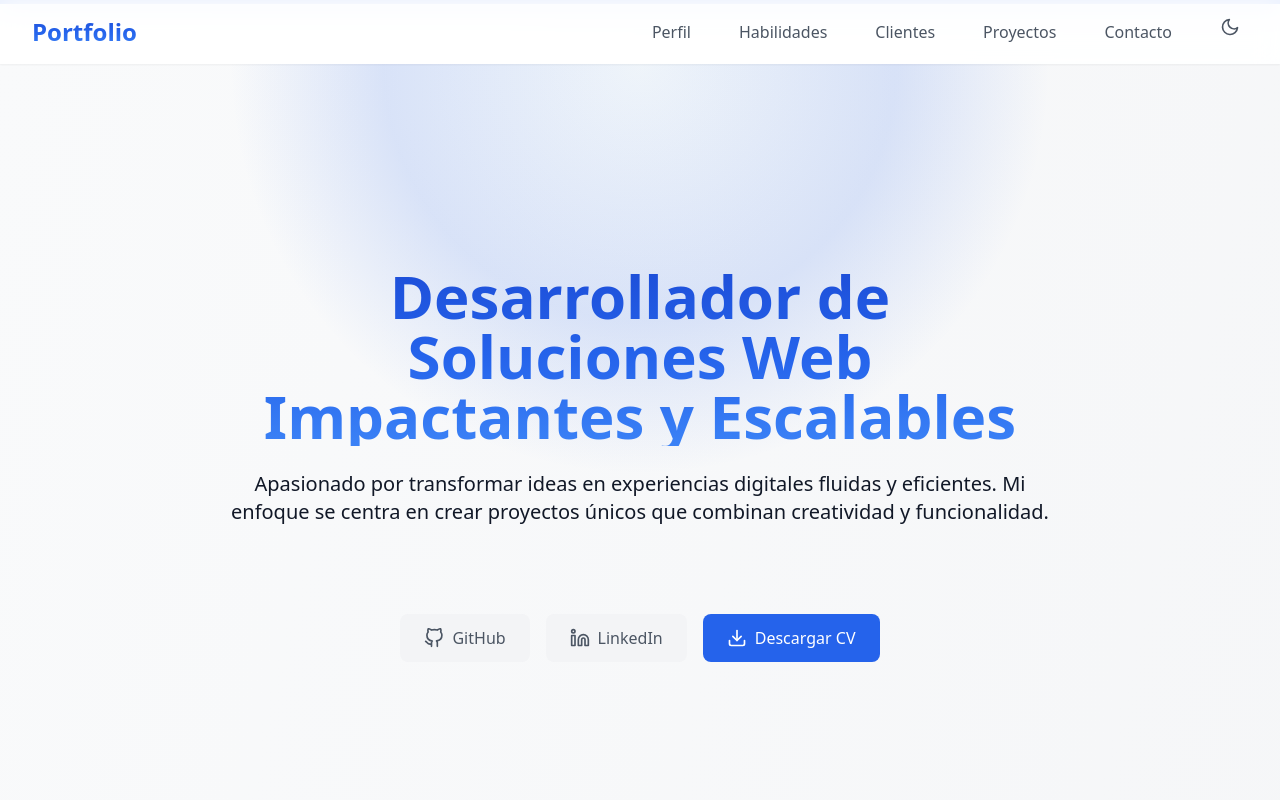
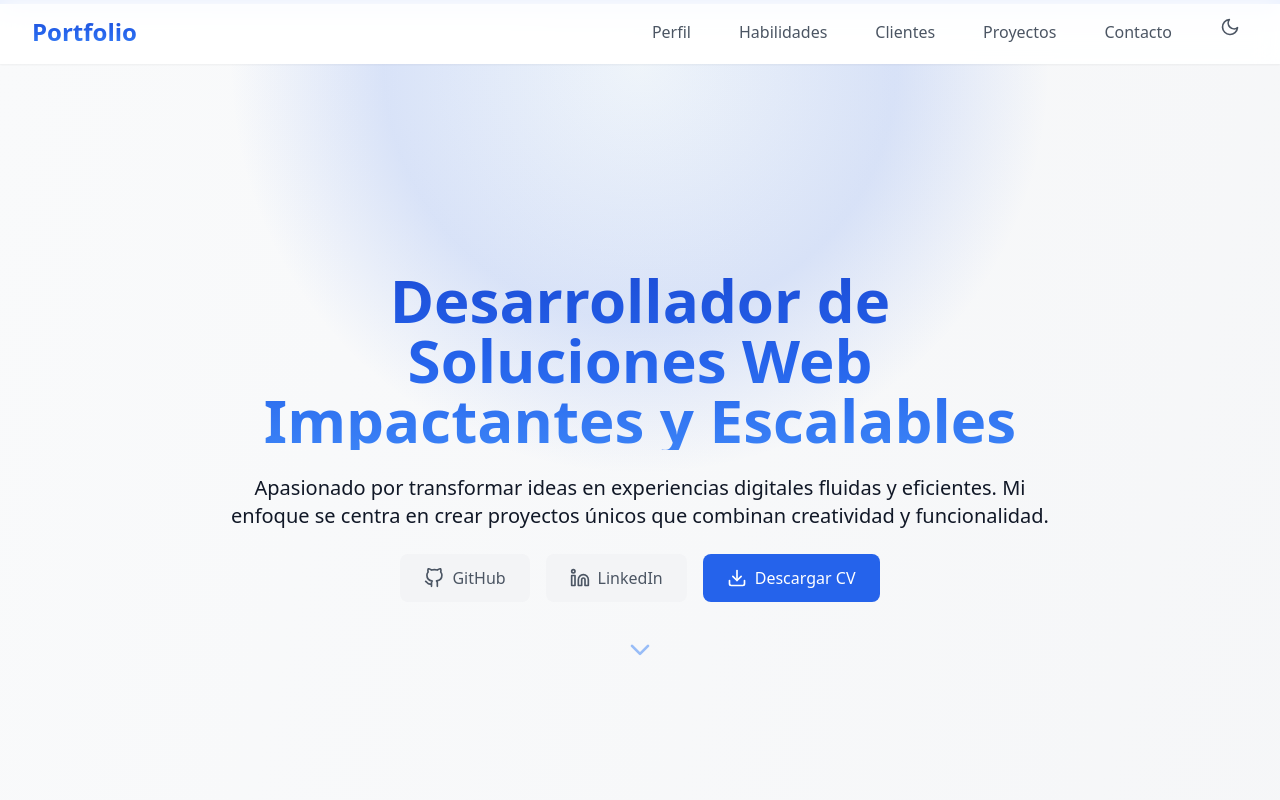
Before and after one commit to SergioAngel-1/portfolio, a React (Vite) app: page / in a window 1280 px wide. Shown: the top 800 px of the page. Built offline with nearby package versions, Linux system fonts and the light colour scheme.

Commit message:
Scroll indicator added

```diff
--- a/src/components/sections/AboutMe.tsx
+++ b/src/components/sections/AboutMe.tsx
@@ -1,6 +1,11 @@
 import { motion } from "framer-motion";
 import { useInView } from "react-intersection-observer";
-import { FiDownload, FiGithub, FiLinkedin } from "react-icons/fi";
+import {
+  FiDownload,
+  FiGithub,
+  FiLinkedin,
+  FiChevronDown,
+} from "react-icons/fi";
 
 export const AboutMe = () => {
   const [ref, inView] = useInView({
@@ -11,7 +16,7 @@ export const AboutMe = () => {
   return (
     <section
       id="sobre-mi"
-      className="min-h-[70vh] md:min-h-screen relative flex items-center justify-center overflow-hidden"
+      className="min-h-[70vh] md:min-h-screen relative flex items-center justify-center overflow-hidden pt-16 md:pt-0"
     >
       <div
         className="absolute inset-0"
@@ -32,17 +37,17 @@ export const AboutMe = () => {
         transition={{ duration: 0.6 }}
         className="relative max-w-4xl mx-auto px-4 sm:px-6 lg:px-8 text-center"
       >
-        <h1 className="gradient-text text-4xl sm:text-5xl lg:text-6xl font-bold mb-6">
+        <h1 className="gradient-text text-4xl sm:text-5xl lg:text-6xl font-bold mb-8 md:mb-6">
           Desarrollador de Soluciones Web Impactantes y Escalables
         </h1>
-        <div className="space-y-6">
+        <div className="space-y-4 md:space-y-6">
           <p className="text-lg sm:text-xl">
             Apasionado por transformar ideas en experiencias digitales fluidas y
             eficientes. Mi enfoque se centra en crear proyectos únicos que
             combinan creatividad y funcionalidad.
           </p>
-          <div className="flex flex-wrap justify-center gap-4 pt-8">
-            <div className="flex flex-wrap justify-center gap-4 pt-8">
+          <div className="flex flex-wrap justify-center gap-4">
+            <div className="flex flex-wrap justify-center gap-4">
               <motion.a
                 href="https://github.com/SergioAngel-1"
                 target="_blank"
@@ -92,6 +97,21 @@ export const AboutMe = () => {
               </motion.a>
             </div>
           </div>
+
+          {/* Floating Arrow */}
+          <motion.div
+            className="flex justify-center mt-12 md:mt-16"
+            animate={{
+              y: [0, 10, 0],
+            }}
+            transition={{
+              duration: 2,
+              repeat: Infinity,
+              ease: "easeInOut",
+            }}
+          >
+            <FiChevronDown className="w-8 h-8 text-blue-500/50 dark:text-blue-400/50" />
+          </motion.div>
         </div>
       </motion.div>
     </section>
```
